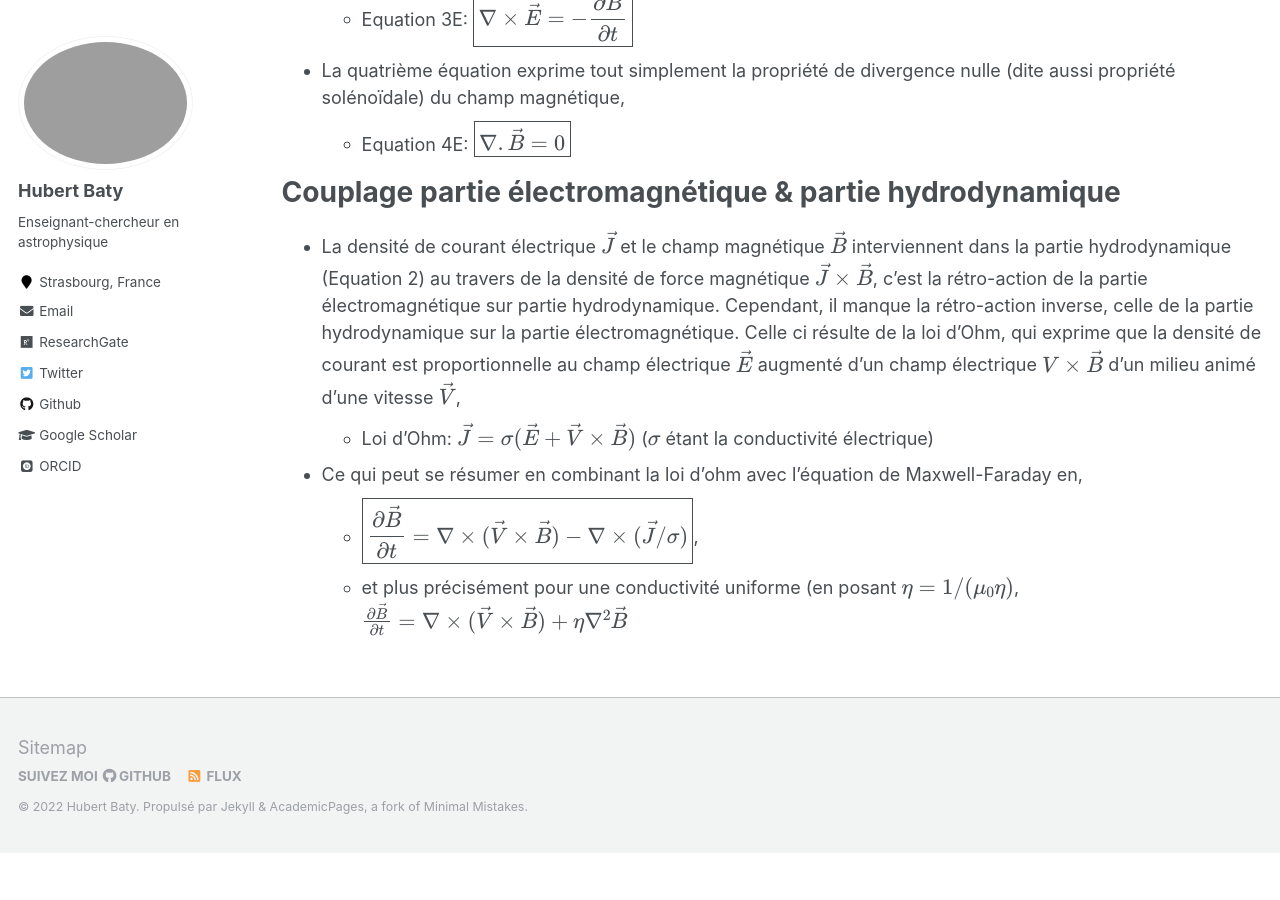
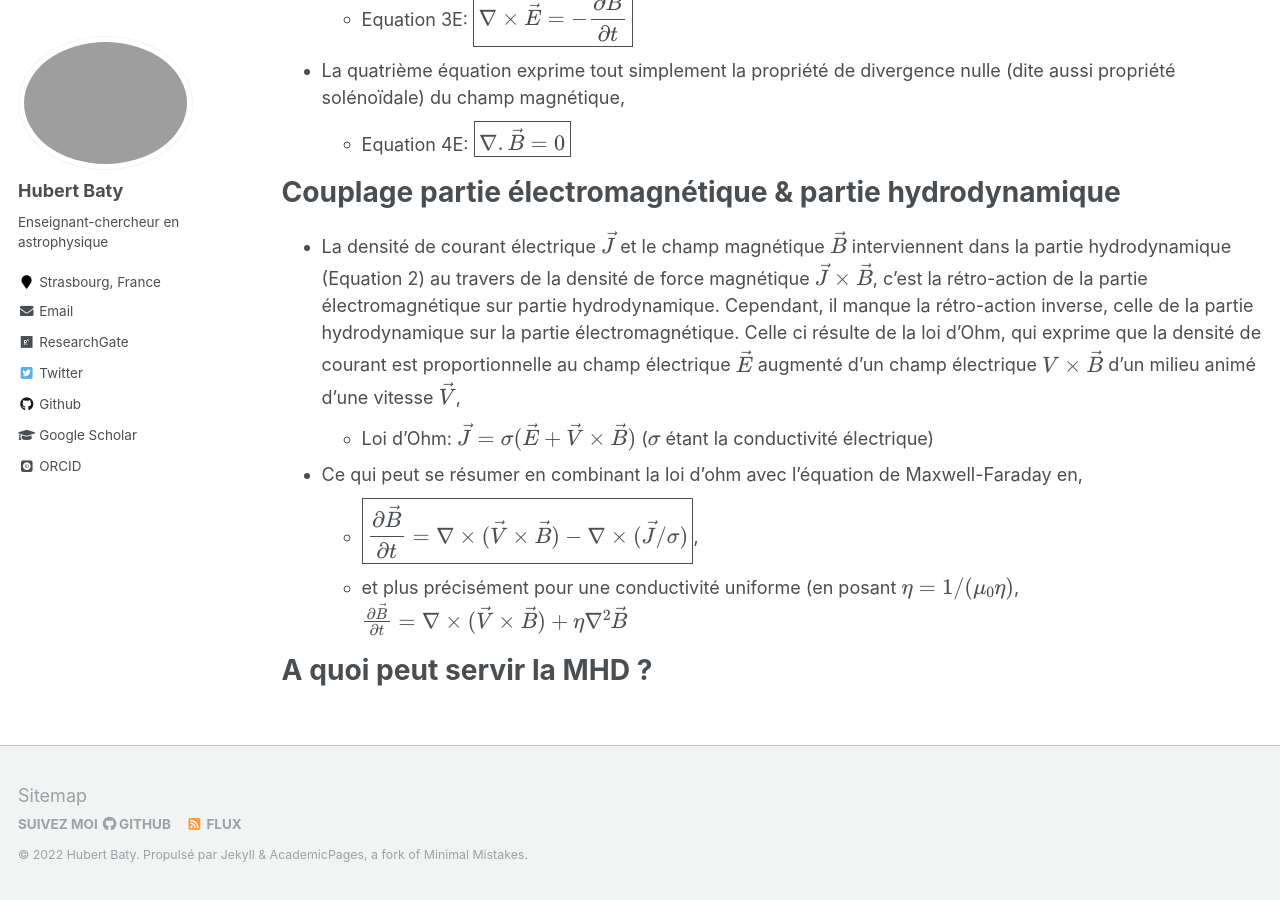
Before and after one commit to hubertbaty/hubertbaty.github.io, a Jekyll site: the page built from _pages/MHD.md, in a window 1280 px wide and 900 px high, scrolled down 2368 px. Built offline with Jekyll 4.4.1, drawn with Linux system fonts in a browser that asks for light colours; some web fonts are replaced; formulas are drawn with MathJax 3; before the commit the page ends 3220 px from its top, so only the background shows below that.

Commit message:
Update MHD.md

```diff
--- a/_pages/MHD.md
+++ b/_pages/MHD.md
@@ -54,3 +54,6 @@ Couplage partie électromagnétique & partie hydrodynamique
 * Ce qui peut se résumer en combinant la loi d'ohm avec l'équation de Maxwell-Faraday en,
   * $$\boxed{\frac{\partial \vec{B}} {\partial t} = \nabla \times (\vec{V}  \times \vec{B}) - \nabla \times (\vec{J}/\sigma)} $$,
   * et plus précisément pour une conductivité uniforme (en posant $\eta = 1/(\mu_0 \eta)$,$ \frac{\partial \vec{B}} {\partial t} = \nabla \times (\vec{V}  \times \vec{B}) +  \eta \nabla^2 \vec{B}$
+
+A quoi peut servir la MHD ?
+======
```
